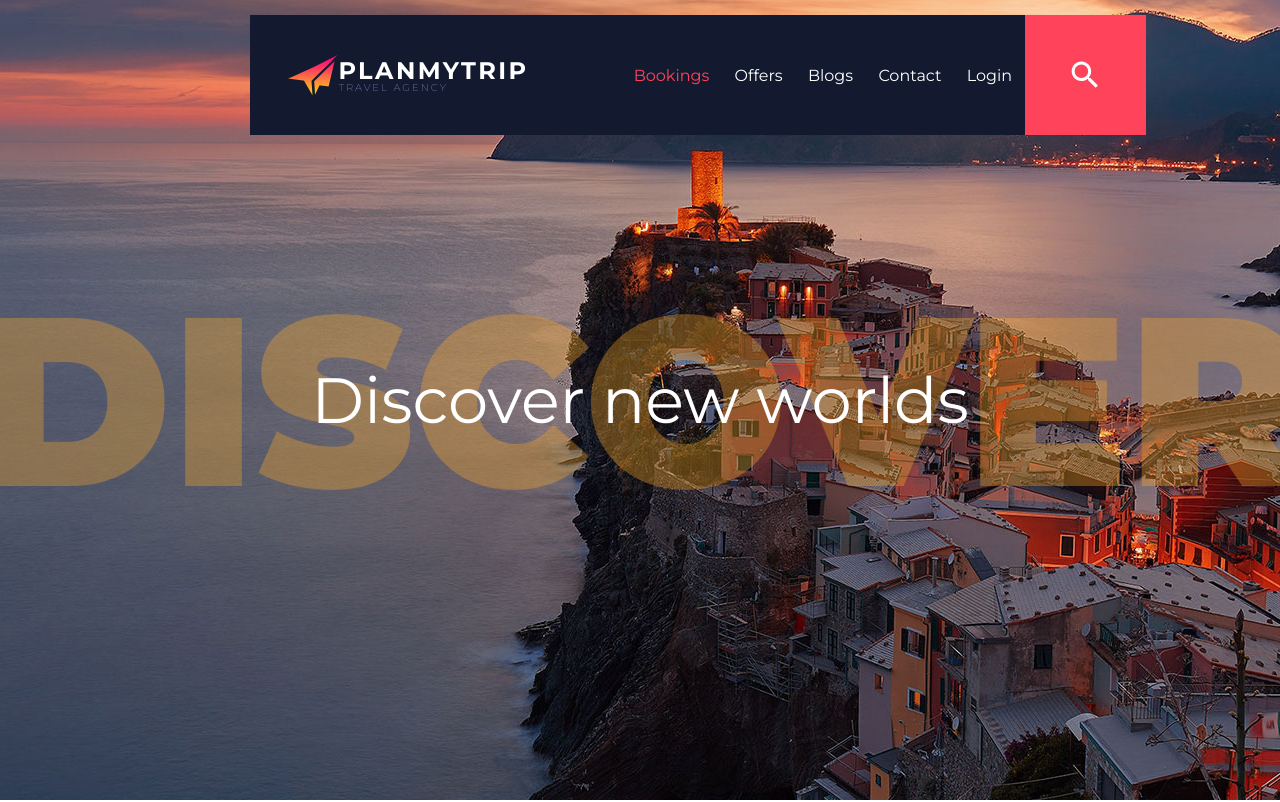
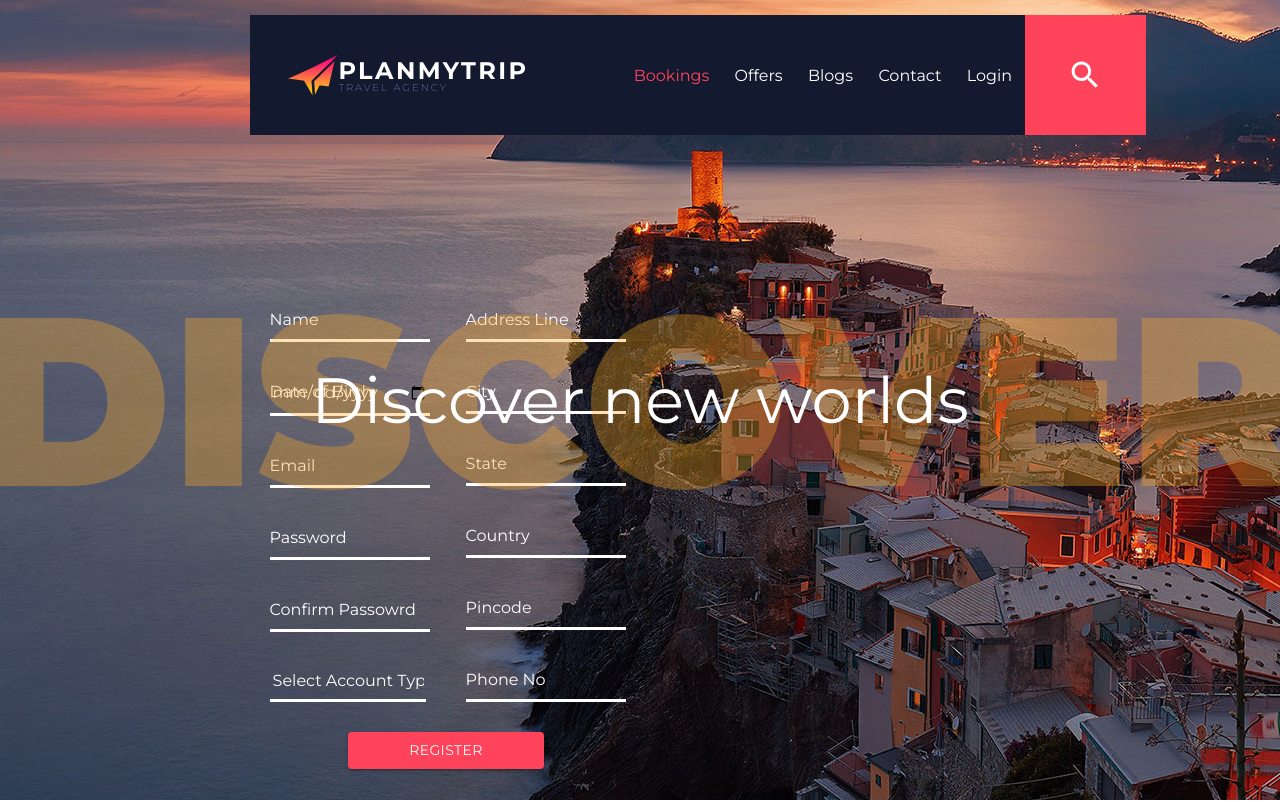
Before and after one commit to debajyotidasgupta/PlanMyTrip, a React (Create React App) app in the folder web-app/frontend/: page /signup in a window 1280 px wide. Shown: the top 802 px of the page. Built offline with nearby package versions, Linux system fonts and the light colour scheme.

Commit message:
login_signup

```diff
--- a/web-app/frontend/package.json
+++ b/web-app/frontend/package.json
@@ -8,9 +8,11 @@
     "@testing-library/jest-dom": "^5.11.9",
     "@testing-library/react": "^11.2.5",
     "@testing-library/user-event": "^12.8.3",
+    "i": "^0.3.6",
     "node-sass": "^5.0.0",
     "react": "^17.0.1",
     "react-dom": "^17.0.1",
+    "react-router-dom": "^5.2.0",
     "react-scripts": "4.0.3",
     "web-vitals": "^1.1.1"
   },
--- a/web-app/frontend/src/App.js
+++ b/web-app/frontend/src/App.js
@@ -4,13 +4,20 @@ import './App.css';
 //====================== COMPONENTS ============================
 import Nav from './components/Nav'
 import Landing from './components/Landing';
+import Login from './components/Login'
+import {BrowserRouter as Router,Route} from 'react-router-dom'
+import Signup from './components/Signup'
 
 function App() {
   return (
+  	<Router>
     <div className="App">
       <Nav />
+      <Route exact path='/login' component={Login}></Route>
+      <Route exact path="/signup" component={Signup}></Route>
       <Landing />
     </div>
+    </Router>
   );
 }
 
--- /dev/null
+++ b/web-app/frontend/src/components/Login.js
@@ -0,0 +1,39 @@
+import React, { Component } from 'react'
+import '../styles/Login.scss'
+import {Button} from '@material-ui/core'
+
+export class Login extends Component {
+    render(){
+    return (
+        <div className="paper">
+            <form className="form" noValidate>
+                <div class="form-input">
+                    <input type="email" name="email" required/>
+                    <label>Email address</label>
+                </div>
+                <div class="form-input">
+                    <input type="password" name="password" required/>
+                    <label>Password</label>
+                </div>
+                <Button
+                type="submit"
+                fullWidth
+                variant="contained"
+                color="primary"
+                className="submit"
+                >
+                    Login
+                </Button>
+                <ul className="links">
+                    <li><a href="#">Forgot password?
+                    </a></li>
+                    <li><a href="/signup">Don't have an account? Sign Up
+                    </a></li>
+                </ul>
+            </form>
+        </div>
+        );
+    }
+}
+
+export default Login;
--- a/web-app/frontend/src/components/Nav.js
+++ b/web-app/frontend/src/components/Nav.js
@@ -21,7 +21,7 @@ export class Nav extends Component {
                     <li className=""><a href="#">Offers</a></li>
                     <li className=""><a href="#">Blogs</a></li>
                     <li className=""><a href="#">Contact</a></li>
-                    <li className=""><a href="#">Login</a></li>
+                    <li className=""><a href="/login">Login</a></li>
                 </ul>
 
                 <div className="search-class">
--- /dev/null
+++ b/web-app/frontend/src/components/Signup.js
@@ -0,0 +1,82 @@
+import React, { Component } from 'react'
+import '../styles/Signup.scss'
+import {Button} from '@material-ui/core'
+
+export class Signup extends Component {
+    render(){
+    return (
+        <div className="paper">
+            <form className="form" noValidate>
+                <div class="row">
+                <div class="column">
+                <div class="form-input">
+                    <input type="text" name="name" required/>
+                    <label>Name</label>
+                </div>
+                <div class="form-input">
+                    <input type="date" name="dob" required label="Date-of-birth"/>
+                    <label>Date of Birth</label>
+                </div>
+                <div class="form-input">
+                    <input type="email" name="email" required/>
+                    <label>Email</label>
+                </div>
+                <div class="form-input">
+                    <input type="password" name="password" required/>
+                    <label>Password</label>
+                </div>
+                <div class="form-input">
+                    <input type="password" name="confirm-password" required/>
+                    <label>Confirm Passowrd</label>
+                </div>
+                <div class="form-input">
+                    <select>
+                        <option value="" disabled selected>Select Account Type</option>
+                        <option value="general">General</option>
+                        <option value="business">Business</option>
+                    </select>
+                </div>
+                </div>
+                <div class="column">
+                <div class="form-input">
+                    <input type="text" name="address" required/>
+                    <label>Address Line</label>
+                </div>
+                <div class="form-input">
+                    <input type="text" name="city" required/>
+                    <label>City</label>
+                </div>
+                <div class="form-input">
+                    <input type="text" name="state" required/>
+                    <label>State</label>
+                </div>
+                <div class="form-input">
+                    <input type="text" name="country" required/>
+                    <label>Country</label>
+                </div>
+                <div class="form-input">
+                    <input type="text" name="pincode" required/>
+                    <label>Pincode</label>
+                </div>
+                <div class="form-input">
+                    <input type="tel" name="phone" required/>
+                    <label>Phone No</label>
+                </div>
+                </div>
+                </div>
+                <Button
+                type="submit"
+                fullWidth
+                variant="contained"
+                color="primary"
+                className="submit"
+                >
+                    Register
+                </Button>
+            </form>
+        </div>
+        );
+    }
+}
+
+export default Signup;
--- /dev/null
+++ b/web-app/frontend/src/styles/Login.scss
@@ -0,0 +1,74 @@
+$deep-blue: #131a2f;
+$sweet-pink: #fe435b;
+.paper {
+    display: flex;
+    position: fixed;
+    margin: 300px 250px;
+    height: 50vh;
+    width: 30vw;
+}
+form {
+    width: '100%';
+    height: 40vh;
+    .form-input {
+        position: relative;
+        input {
+            width: 100%;
+            padding: 10px 0;
+            font-size: 16px;
+            color: white;
+            margin-bottom: 30px;
+            border: none;
+            border-bottom: 3px solid #fff;
+            outline: none;
+            background: transparent;
+        }
+        label {
+            position: absolute;
+            top: 0;
+            left: 0;
+            padding: 10px 0;
+            font-size: 16px;
+            color: #fff;
+            pointer-events: none;
+            transition: .5s;
+        }
+        input:focus ~ label,
+        input:valid ~ label {
+            top: -20px;
+            left: 0;
+            color: $deep-blue;
+            font-size: 14px;
+        }
+    }
+    .submit {
+        margin: 20;
+        background-color: $sweet-pink;
+        width: 50%;
+    }
+    .submit:hover{
+        background-color: $deep-blue;
+    }
+    .links {
+        list-style: none;
+        display: flex;
+        margin: 0;
+        height: 100%;
+        width: 100%;
+        align-items: center;
+        justify-content: space-around;
+        padding-left: 25px;
+        padding-right: 25px;
+
+        a {
+          text-decoration: none;
+          color: white;
+        }
+
+        .active {
+          a {
+            color: $sweet-pink;
+          }
+        }
+    }
+}
--- /dev/null
+++ b/web-app/frontend/src/styles/Signup.scss
@@ -0,0 +1,98 @@
+$deep-blue: #131a2f;
+$sweet-pink: #fe435b;
+.paper {
+    display: flex;
+    position: fixed;
+    margin: 300px 250px;
+    height: 50vh;
+    width: 40vw;
+}
+form {
+    width: '100%';
+    height: 50vh;
+    .row{
+        display: flex;
+    }
+    .column{
+        flex: 50%;
+        margin-left: 5%;
+        margin-right: 5%;
+    }
+    .form-input {
+        position: relative;
+        input {
+            width: 100%;
+            padding: 10px 2px;
+            font-size: 16px;
+            color: white;
+            margin-bottom: 30px;
+            border: none;
+            border-bottom: 3px solid #fff;
+            outline: none;
+            background: transparent;
+        }
+        label {
+            position: absolute;
+            top: 0;
+            left: 0;
+            padding: 10px 0;
+            font-size: 16px;
+            color: #fff;
+            pointer-events: none;
+            transition: .5s;
+        }
+        input:focus ~ label,
+        input:valid ~ label {
+            top: -20px;
+            left: 0;
+            color: $deep-blue;
+            font-size: 14px;
+        }
+
+        select {
+            -webkit-appearance: none;
+            -moz-appearance: none;
+            text-indent: 1px;
+            text-overflow: '';
+            width: 100%;
+            padding: 10px 2px;
+            font-size: 16px;
+            color: white;
+            margin-bottom: 30px;
+            border: none;
+            border-bottom: 3px solid #fff;
+            outline: none;
+            background: transparent;
+        }
+    }
+    .submit {
+        margin: 20;
+        background-color: $sweet-pink;
+        width: 50%;
+    }
+    .submit:hover{
+        background-color: $deep-blue;
+    }
+    .links {
+        list-style: none;
+        display: flex;
+        margin: 0;
+        height: 100%;
+        width: 100%;
+        align-items: center;
+        justify-content: space-around;
+        padding-left: 25px;
+        padding-right: 25px;
+
+        a {
+          text-decoration: none;
+          color: white;
+        }
+
+        .active {
+          a {
+            color: $sweet-pink;
+          }
+        }
+    }
+}
```
Also changed, not shown: 1 other file (tests, documents, lock files or other folders).
